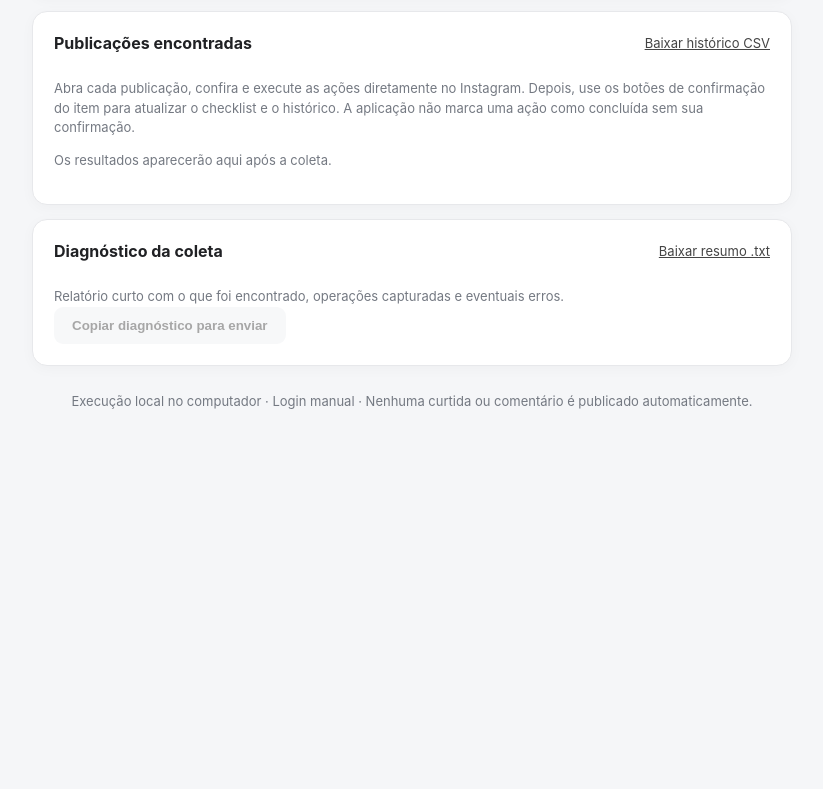
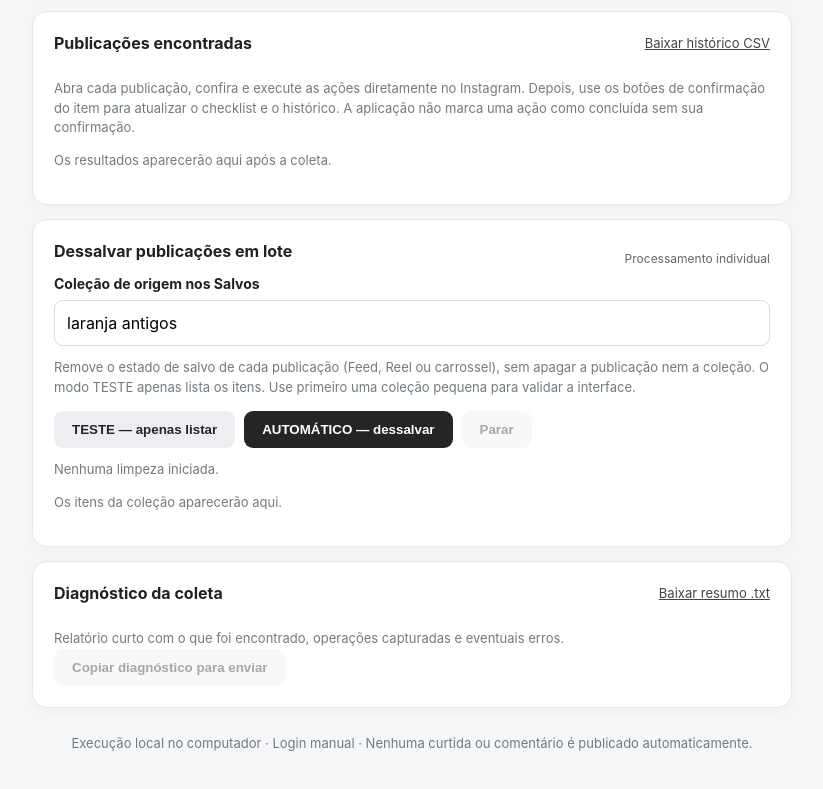
Before and after one commit to projectgithubrepository/curtidorIG, an Electron app: page public/index.html in a window 1040 px wide. Shown: the part 697-1486 px from the top of the page, without its empty margins (108-931 px from the left). Before the commit the page ends 1156 px from the top, so only its background shows below. Drawn offline with Linux system fonts and the light colour scheme; no server answers.

Commit message:
Adicionar painel de dessalvamento em lote

```diff
--- a/public/index.html
+++ b/public/index.html
@@ -12,6 +12,13 @@
 </section>
 <section class="panel"><div class="section-head"><h2>Andamento</h2><span id="state">Pronto</span></div><div class="track"><div id="bar"></div></div><p id="message">Informe o grupo e o período.</p><p id="counter">0 publicações processadas</p><p id="current" class="current"></p></section>
 <section class="panel"><div class="section-head"><h2>Publicações encontradas</h2><a href="/api/history" download="historico.csv">Baixar histórico CSV</a></div><p class="hint">Abra cada publicação, confira e execute as ações diretamente no Instagram. Depois, use os botões de confirmação do item para atualizar o checklist e o histórico. A aplicação não marca uma ação como concluída sem sua confirmação.</p><div id="results" class="results"><p class="muted">Os resultados aparecerão aqui após a coleta.</p></div></section>
+<section class="panel">
+<div class="section-head"><h2>Dessalvar publicações em lote</h2><span>Processamento individual</span></div>
+<label for="cleanupCollection">Coleção de origem nos Salvos</label><input id="cleanupCollection" value="laranja antigos" placeholder="Ex.: laranja antigos">
+<p class="hint">Remove o estado de salvo de cada publicação (Feed, Reel ou carrossel), sem apagar a publicação nem a coleção. O modo TESTE apenas lista os itens. Use primeiro uma coleção pequena para validar a interface.</p>
+<div class="actions"><button id="cleanupTest" class="secondary">TESTE — apenas listar</button><button id="cleanupAutomatic">AUTOMÁTICO — dessalvar</button><button id="cleanupStop" class="secondary" disabled>Parar</button></div>
+<p id="cleanupMessage" class="hint">Nenhuma limpeza iniciada.</p><p id="cleanupCounter" class="hint"></p><div id="cleanupResults" class="results"><p class="muted">Os itens da coleção aparecerão aqui.</p></div>
+</section>
 <section class="panel"><div class="section-head"><h2>Diagnóstico da coleta</h2><a id="downloadDiagnostic" href="/api/diagnostic-log" download="curtidorig-diagnostico.txt">Baixar resumo .txt</a></div><p class="hint">Relatório curto com o que foi encontrado, operações capturadas e eventuais erros.</p><button id="copyDiagnostic" class="secondary" disabled>Copiar diagnóstico para enviar</button><span id="diagnosticCopyStatus" class="hint"></span></section>
 <footer>Execução local no computador · Login manual · Nenhuma curtida ou comentário é publicado automaticamente.</footer>
 </main><script src="/app.js"></script></body></html>
```
